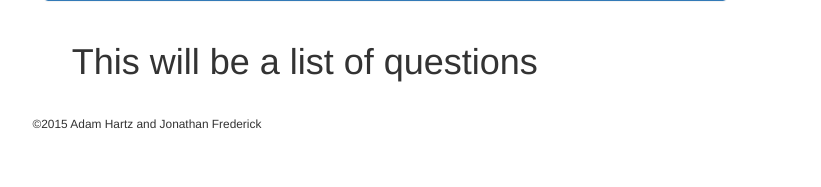
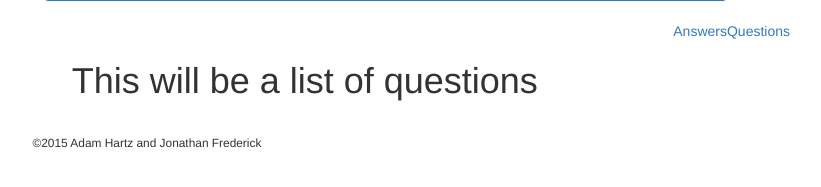
Before and after one commit to tiyd-python-adam-jon/question-box, a Django app: template questionbox/getanswers/templates/getanswers/profile_questions.html in a window 1280 px wide. Shown: the part 184-371 px from the top of the page, without its empty margins (135-956 px from the left). Run offline with Django 3.2, Linux system fonts and the light colour scheme; the template is opened without the code that fills it, so the values that code supplies are empty; some libraries are stand-ins or nearby versions.

Commit message:
displaying links

```diff
--- a/questionbox/getanswers/templates/getanswers/profile_questions.html
+++ b/questionbox/getanswers/templates/getanswers/profile_questions.html
@@ -3,7 +3,6 @@
 {% block content %}
 
 <div class="container">
-
   <div class="col-md-10">
     <div class="row">
       <div class="col-md-1">
@@ -26,13 +25,16 @@
     </div>
     <div class="row">
 
+
     </div>
   </div>
     <div class="col-md-1">
       {# left side padding #}
     </div>
     <div class="col-md-9">
-
+      <div class="pull-right">
+        <a href="{% url 'profile_answers' view.profile.pk %}">Answers</a><a href="#">Questions</a>
+      </div>
     </div>
 
 <div class="container">
```
